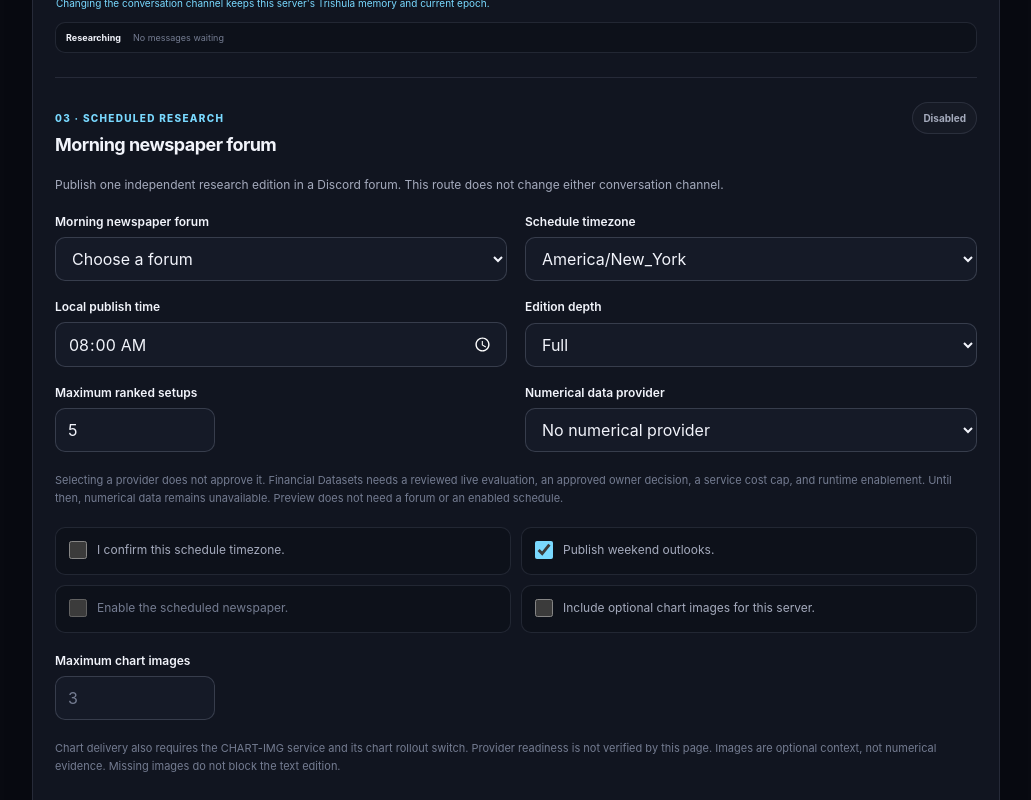
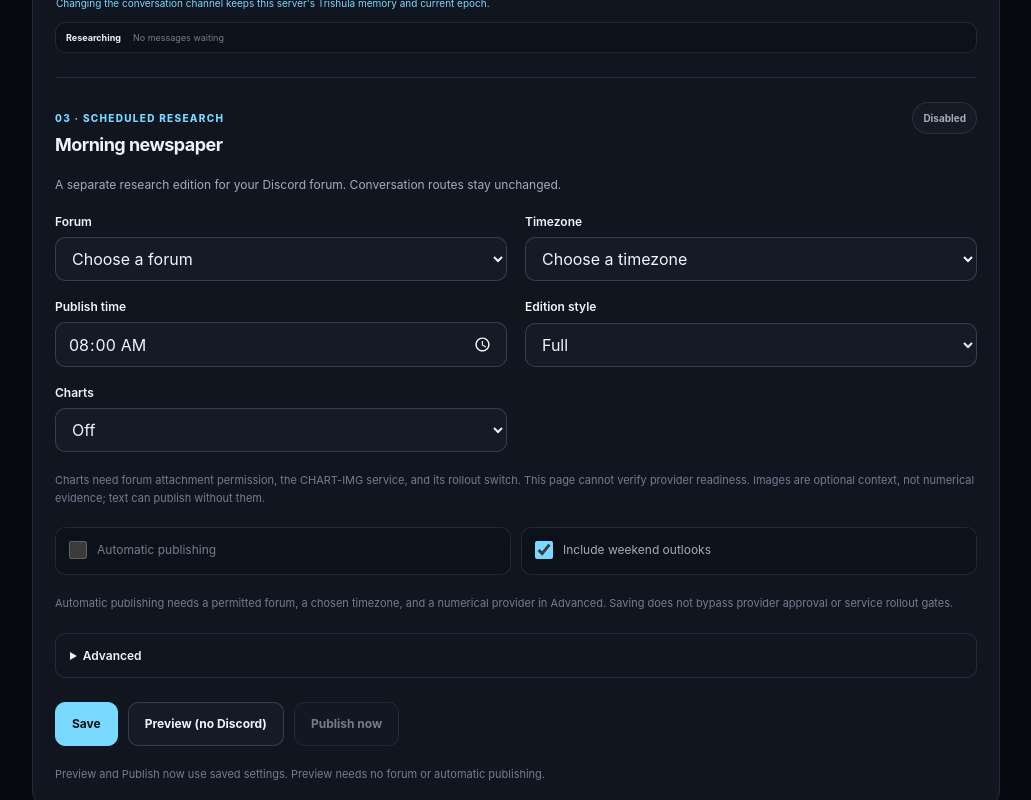
Before and after one commit to NarukeAlpha/ProjectTrishula, a React (Vite) app in the folder apps/web/: page /discord in a window 1280 px wide. Shown: the part 840-1640 px from the top of the page, without its empty margins (124-1155 px from the left). Built offline with nearby package versions, Linux system fonts and the light colour scheme.

Commit message:
Simplify newspaper settings without changing publishing gates

```diff
--- a/apps/web/src/features/discord/DiscordControlPage.tsx
+++ b/apps/web/src/features/discord/DiscordControlPage.tsx
@@ -474,7 +474,7 @@ function MarketResearchSettings({
       <div className="discord-section-heading">
         <div>
           <p className="section-kicker">03 · Scheduled research</p>
-          <h3 id={`newspaper-${guild.guildId}`}>Morning newspaper forum</h3>
+          <h3 id={`newspaper-${guild.guildId}`}>Morning newspaper</h3>
         </div>
         <span
           className="status-pill"
@@ -484,12 +484,12 @@ function MarketResearchSettings({
         </span>
       </div>
       <p>
-        Publish one independent research edition in a Discord forum. This route
-        does not change either conversation channel.
+        A separate research edition for your Discord forum. Conversation routes
+        stay unchanged.
       </p>
       <div className="discord-newspaper-grid">
         <label>
-          <span>Morning newspaper forum</span>
+          <span>Forum</span>
           <select
             aria-label="Morning newspaper forum"
             value={forumChannelId}
@@ -537,19 +537,30 @@ function MarketResearchSettings({
             </label>
           )}
         <label>
-          <span>Schedule timezone</span>
+          <span>Timezone</span>
           <select
             aria-label="Schedule timezone"
-            value={timezone}
+            value={timezoneConfirmed ? timezone : ""}
             disabled={busy}
-            onChange={(event) => setTimezone(event.target.value)}
+            onChange={(event) => {
+              if (event.target.value === "") return;
+              setTimezone(event.target.value);
+              setTimezoneConfirmed(true);
+            }}
           >
+            <option value="" disabled>
+              Choose a timezone
+            </option>
             <option value="America/New_York">America/New_York</option>
             <option value="America/Puerto_Rico">America/Puerto_Rico</option>
+            {timezone !== "America/New_York" &&
+              timezone !== "America/Puerto_Rico" && (
+                <option value={timezone}>{timezone}</option>
+              )}
           </select>
         </label>
         <label>
-          <span>Local publish time</span>
+          <span>Publish time</span>
           <input
             aria-label="Local publish time"
             type="time"
@@ -559,7 +570,7 @@ function MarketResearchSettings({
           />
         </label>
         <label>
-          <span>Edition depth</span>
+          <span>Edition style</span>
           <select
             aria-label="Edition depth"
             value={editionDepth}
@@ -575,65 +586,43 @@ function MarketResearchSettings({
           </select>
         </label>
         <label>
-          <span>Maximum ranked setups</span>
-          <input
-            aria-label="Maximum ranked setups"
-            type="number"
-            min="1"
-            max="5"
-            value={maximumRankedSetups}
+          <span>Charts</span>
+          <select
+            aria-label="Chart images"
+            value={includeCharts ? maximumCharts : 0}
             disabled={busy}
-            onChange={(event) =>
-              setMaximumRankedSetups(Number(event.target.value))
-            }
-          />
-        </label>
-        <label>
-          <span>Numerical data provider</span>
-          <select
-            aria-label="Numerical data provider"
-            value={marketDataProviderId}
-            disabled={busy}
-            onChange={(event) => setMarketDataProviderId(event.target.value)}
+            onChange={(event) => {
+              const count = Number(event.target.value);
+              setIncludeCharts(count > 0);
+              setMaximumCharts(count);
+            }}
           >
-            <option value="">No numerical provider</option>
-            <option value="exa_financial_datasets">
-              Exa Connect Financial Datasets
-            </option>
-            {marketDataProviderId !== "" &&
-              marketDataProviderId !== "exa_financial_datasets" && (
-                <option value={marketDataProviderId}>
-                  Existing provider: {marketDataProviderId}
-                </option>
-              )}
+            <option value={0}>Off</option>
+            {[1, 2, 3].map((count) => (
+              <option
+                key={count}
+                value={count}
+                disabled={
+                  !includeCharts &&
+                  selectedForum !== undefined &&
+                  !selectedForum.canAttachFiles
+                }
+              >
+                {count}
+              </option>
+            ))}
           </select>
         </label>
       </div>
       <p className="discord-fine-print">
-        Selecting a provider does not approve it. Financial Datasets needs a
-        reviewed live evaluation, an approved owner decision, a service cost
-        cap, and runtime enablement. Until then, numerical data remains
-        unavailable. Preview does not need a forum or an enabled schedule.
+        Charts need forum attachment permission, the CHART-IMG service, and its
+        rollout switch. This page cannot verify provider readiness. Images are
+        optional context, not numerical evidence; text can publish without them.
+        {selectedForum &&
+          !selectedForum.canAttachFiles &&
+          " This forum is missing ATTACH_FILES."}
       </p>
       <div className="discord-newspaper-checks">
-        <label>
-          <input
-            type="checkbox"
-            checked={timezoneConfirmed}
-            disabled={busy}
-            onChange={(event) => setTimezoneConfirmed(event.target.checked)}
-          />
-          I confirm this schedule timezone.
-        </label>
-        <label>
-          <input
-            type="checkbox"
-            checked={includeWeekends}
-            disabled={busy}
-            onChange={(event) => setIncludeWeekends(event.target.checked)}
-          />
-          Publish weekend outlooks.
-        </label>
         <label>
           <input
             type="checkbox"
@@ -647,44 +636,68 @@ function MarketResearchSettings({
             }
             onChange={(event) => setEnabled(event.target.checked)}
           />
-          Enable the scheduled newspaper.
+          Automatic publishing
         </label>
         <label>
           <input
             type="checkbox"
-            checked={includeCharts}
-            disabled={
-              busy ||
-              (!includeCharts &&
-                selectedForum !== undefined &&
-                !selectedForum.canAttachFiles)
-            }
-            onChange={(event) => setIncludeCharts(event.target.checked)}
+            checked={includeWeekends}
+            disabled={busy}
+            onChange={(event) => setIncludeWeekends(event.target.checked)}
           />
-          Include optional chart images for this server.
+          Include weekend outlooks
         </label>
       </div>
-      <label>
-        <span>Maximum chart images</span>
-        <input
-          aria-label="Maximum chart images"
-          type="number"
-          min={0}
-          max={3}
-          value={maximumCharts}
-          disabled={busy || !includeCharts}
-          onChange={(event) => setMaximumCharts(Number(event.target.value))}
-        />
-      </label>
       <p className="discord-fine-print">
-        Chart delivery also requires the CHART-IMG service and its chart rollout
-        switch. Provider readiness is not verified by this page. Images are
-        optional context, not numerical evidence. Missing images do not block
-        the text edition.
-        {selectedForum &&
-          !selectedForum.canAttachFiles &&
-          " This forum is missing ATTACH_FILES."}
+        Automatic publishing needs a permitted forum, a chosen timezone, and a
+        numerical provider in Advanced. Saving does not bypass provider approval
+        or service rollout gates.
       </p>
+      <details className="discord-newspaper-advanced">
+        <summary>Advanced</summary>
+        <div className="discord-newspaper-grid">
+          <label>
+            <span>Numerical data provider</span>
+            <select
+              aria-label="Numerical data provider"
+              value={marketDataProviderId}
+              disabled={busy}
+              onChange={(event) => setMarketDataProviderId(event.target.value)}
+            >
+              <option value="">No numerical provider</option>
+              <option value="exa_financial_datasets">
+                Exa Connect Financial Datasets
+              </option>
+              {marketDataProviderId !== "" &&
+                marketDataProviderId !== "exa_financial_datasets" && (
+                  <option value={marketDataProviderId}>
+                    Existing provider: {marketDataProviderId}
+                  </option>
+                )}
+            </select>
+          </label>
+          <label>
+            <span>Maximum ranked setups</span>
+            <input
+              aria-label="Maximum ranked setups"
+              type="number"
+              min="1"
+              max="5"
+              value={maximumRankedSetups}
+              disabled={busy}
+              onChange={(event) =>
+                setMaximumRankedSetups(Number(event.target.value))
+              }
+            />
+          </label>
+        </div>
+        <p className="discord-fine-print">
+          Choosing a provider does not approve it. Financial Datasets requires a
+          reviewed live evaluation, owner approval, a service cost cap, and
+          runtime enablement. Numerical data stays unavailable until these gates
+          pass.
+        </p>
+      </details>
       {selectedForum && !forumReady && (
         <p className="discord-route-warning">
           This forum is missing a required permission or valid required tag.
@@ -694,17 +707,19 @@ function MarketResearchSettings({
         <button
           className="discord-settings-save"
           type="button"
+          aria-label="Save morning newspaper"
           disabled={busy}
           onClick={() => void save()}
         >
-          Save morning newspaper
+          Save
         </button>
         <button
           type="button"
+          aria-label="Run preview"
           disabled={busy}
           onClick={() => void runAction("preview")}
         >
-          Run preview
+          Preview (no Discord)
         </button>
         <button
           type="button"
@@ -747,6 +762,10 @@ function MarketResearchSettings({
             </button>
           )}
       </div>
+      <p className="discord-fine-print">
+        Preview and Publish now use saved settings. Preview needs no forum or
+        automatic publishing.
+      </p>
       {status?.preview && (
         <details className="discord-fine-print" open>
           <summary>Latest preview: {status.preview.status}</summary>
--- a/apps/web/src/styles.css
+++ b/apps/web/src/styles.css
@@ -2125,6 +2125,27 @@ summary:focus-visible {
   overflow-wrap: anywhere;
 }
 
+.discord-newspaper-advanced {
+  padding: 14px;
+  border: 1px solid var(--line);
+  border-radius: 10px;
+}
+
+.discord-newspaper-advanced > summary {
+  color: var(--ink);
+  font-size: 12px;
+  font-weight: 600;
+  cursor: pointer;
+}
+
+.discord-newspaper-advanced[open] > summary {
+  margin-bottom: 18px;
+}
+
+.discord-newspaper-advanced > p {
+  margin: 14px 0 0;
+}
+
 .discord-newspaper .discord-gateway-actions {
   flex-wrap: wrap;
   gap: 10px;
```
Also changed, not shown: 1 other file (tests, documents, lock files or other folders).
